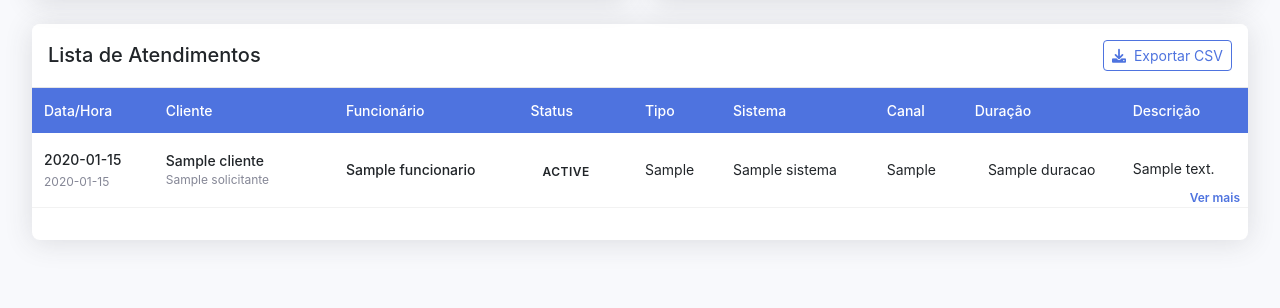
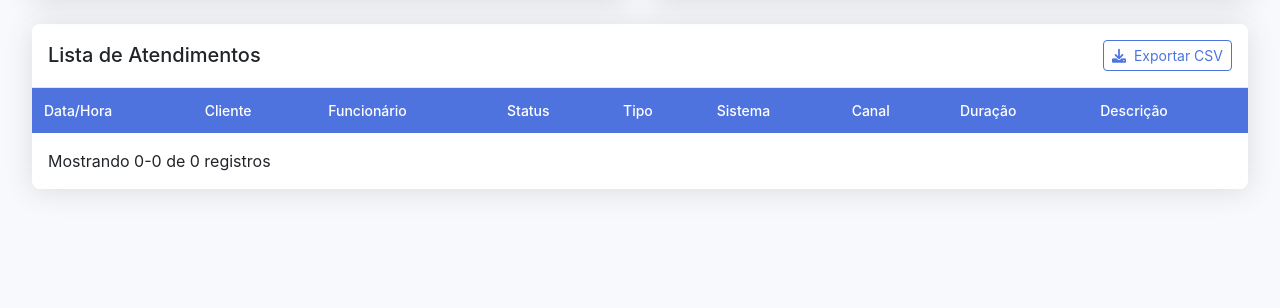
Before and after one commit to camilonbti/bolt-git, a Flask app: template src/templates/dashboard.html in a window 1280 px wide. Shown: the part 1579-1887 px from the top of the page. After the commit the page ends 1773 px from the top, so only its background shows below. Run offline with Flask 2, Linux system fonts and the light colour scheme; the template is opened without the code that fills it: most values are stand-ins (such as "Sample title", 1, 10 or a date in 2020); lists and menus that the app fills with data are empty; some libraries are stand-ins or nearby versions.

Commit message:
funcionando falta ajustes finos

```diff
--- a/app.py
+++ b/app.py
@@ -81,4 +81,4 @@
         }), 500
 
 if __name__ == '__main__':
-    app.run(debug=True, port=5001)
+    app.run(debug=True, port=5002)
--- a/src/static/js/charts.js
+++ b/src/static/js/charts.js
@@ -36,7 +36,7 @@
         };
 
         // Status (Doughnut)
-        this.initChart('status', 'doughnut', {
+        this.createChart('status', 'doughnut', {
             ...commonOptions,
             cutout: '60%',
             plugins: {
@@ -49,38 +49,30 @@
         }, this.colorPalette.getStatusColors());
 
         // Tipo de Atendimento (Bar horizontal)
-        this.initChart('tipo', 'bar', {
+        this.createChart('tipo', 'bar', {
             ...commonOptions,
             indexAxis: 'y',
             scales: {
                 x: {
                     beginAtZero: true,
-                    grid: {
-                        display: false
-                    }
+                    grid: { display: false }
                 },
                 y: {
-                    grid: {
-                        display: false
-                    }
+                    grid: { display: false }
                 }
             }
         });
 
         // Funcionário (Bar)
-        this.initChart('funcionario', 'bar', {
+        this.createChart('funcionario', 'bar', {
             ...commonOptions,
             scales: {
                 y: {
                     beginAtZero: true,
-                    grid: {
-                        display: false
-                    }
+                    grid: { display: false }
                 },
                 x: {
-                    grid: {
-                        display: false
-                    },
+                    grid: { display: false },
                     ticks: {
                         maxRotation: 45,
                         minRotation: 45
@@ -90,26 +82,22 @@
         });
 
         // Cliente (Bar horizontal)
-        this.initChart('cliente', 'bar', {
+        this.createChart('cliente', 'bar', {
             ...commonOptions,
             indexAxis: 'y',
             scales: {
                 x: {
                     beginAtZero: true,
-                    grid: {
-                        display: false
-                    }
+                    grid: { display: false }
                 },
                 y: {
-                    grid: {
-                        display: false
-                    }
+                    grid: { display: false }
                 }
             }
         });
 
         // Sistema (Pie)
-        this.initChart('sistema', 'pie', {
+        this.createChart('sistema', 'pie', {
             ...commonOptions,
             plugins: {
                 ...commonOptions.plugins,
@@ -121,50 +109,30 @@
         });
 
         // Canal (Bar)
-        this.initChart('canal', 'bar', {
+        this.createChart('canal', 'bar', {
             ...commonOptions,
             scales: {
                 y: {
                     beginAtZero: true,
-                    grid: {
-                        display: false
-                    }
+                    grid: { display: false }
                 },
                 x: {
-                    grid: {
-                        display: false
-                    }
-                }
-            }
-        });
-
-        // Solicitações (Bar horizontal)
-        this.initChart('solicitacao', 'bar', {
-            ...commonOptions,
-            indexAxis: 'y',
-            scales: {
-                x: {
-                    beginAtZero: true,
-                    grid: {
-                        display: false
-                    }
-                },
-                y: {
-                    grid: {
-                        display: false
-                    }
+                    grid: { display: false }
                 }
             }
         });
     }
 
-    initChart(type, chartType, options, customColors = null) {
-        const ctx = document.getElementById(`${type}Chart`)?.getContext('2d');
-        if (!ctx) {
-            console.warn(`Elemento ${type}Chart não encontrado. Verifique se o elemento está presente no HTML.`);
-            return; // Não tentar inicializar o gráfico se o elemento não existe
+    createChart(type, chartType, options, customColors = null) {
+        const elementId = `${type}Chart`;
+        const canvas = document.getElementById(elementId);
+
+        if (!canvas) {
+            console.error(`Elemento ${elementId} não encontrado`);
+            return;
         }
 
+        const ctx = canvas.getContext('2d');
         const colors = customColors || this.colorPalette.getChartColors(10);
 
         this.charts[type] = new Chart(ctx, {
--- a/src/static/js/dashboard.js
+++ b/src/static/js/dashboard.js
@@ -1,19 +1,35 @@
 class DashboardManager {
     constructor() {
         console.info('Inicializando DashboardManager');
-        this.dataManager = new DashboardDataManager();
-        this.chartManager = new ChartManager();
-        this.filterManager = new FilterManager();
 
-        // Garantindo que TableManager seja inicializado
-        if (window.TableManager) {
-            this.tableManager = new TableManager();
-        } else {
-            console.error('TableManager não definido. Verifique o carregamento do arquivo table.js.');
-        }
-
+        // Inicializa componentes na ordem correta
+        this.initializeComponents();
         this.setupEventListeners();
         this.loadInitialData();
+    }
+
+    initializeComponents() {
+        try {
+            // Primeiro os dados
+            this.dataManager = new DashboardDataManager();
+
+            // Depois os gráficos
+            this.chartManager = new ChartManager();
+
+            // Depois a tabela
+            if (typeof TableManager !== 'undefined') {
+                this.tableManager = new TableManager();
+            } else {
+                console.error('TableManager não encontrado');
+            }
+
+            // Por último os filtros
+            this.filterManager = new FilterManager();
+
+            console.debug('Componentes inicializados com sucesso');
+        } catch (error) {
+            console.error('Erro ao inicializar componentes:', error);
+        }
     }
 
     setupEventListeners() {
@@ -33,18 +49,11 @@
         if (exportBtn) {
             exportBtn.addEventListener('click', () => this.exportData());
         }
-
-        const clearPeriodBtn = document.getElementById('clearPeriod');
-        if (clearPeriodBtn) {
-            clearPeriodBtn.addEventListener('click', () => {
-                this.filterManager.initializeDateFields();
-            });
-        }
     }
 
     loadInitialData() {
         console.debug('Carregando dados iniciais');
-        const data = this.dataManager.data;
+        const data = this.dataManager?.data;
         if (data) {
             this.updateDashboard(data);
         }
@@ -59,10 +68,15 @@
             }
 
             this.updateKPIs(data.kpis || {});
-            this.chartManager.updateCharts(data.graficos || {});
+
+            if (this.chartManager) {
+                this.chartManager.updateCharts(data.graficos || {});
+            }
+
             if (this.tableManager) {
                 this.tableManager.updateTable(data.registros || []);
             }
+
             this.updateTimestamp(data.ultima_atualizacao);
 
             console.info('Dashboard atualizado com sucesso:', {
@@ -131,7 +145,7 @@
     exportData() {
         console.debug('Iniciando exportação de dados');
         try {
-            const data = this.dataManager.data?.registros;
+            const data = this.dataManager?.data?.registros;
             if (!data || data.length === 0) {
                 this.showError('Não há dados para exportar');
                 return;
--- a/src/static/js/filters.js
+++ b/src/static/js/filters.js
@@ -120,6 +120,9 @@
             const brasiliaOffset = -180; // GMT-3 em minutos
             const today = new Date(now.getTime() + (now.getTimezoneOffset() + brasiliaOffset) * 60000);
 
+            // Remove o componente de tempo para comparação apenas das datas
+            today.setHours(23, 59, 59, 999);
+
             if (isNaN(start.getTime()) || isNaN(end.getTime())) {
                 this.showError('Data inválida');
                 return false;
@@ -130,7 +133,8 @@
                 return false;
             }
 
-            if (start > today || end > today) {
+            // Compara apenas as datas, ignorando o horário
+            if (end > today) {
                 this.showError('Não é possível selecionar datas futuras');
                 return false;
             }
--- a/src/templates/dashboard.html
+++ b/src/templates/dashboard.html
@@ -151,38 +151,7 @@
                             <th>Descrição</th>
                         </tr>
                     </thead>
-                    <tbody id="tableBody">
-                        {% for atendimento in atendimentos %}
-                        <tr>
-                            <td class="datetime-cell">
-                                <span class="date">{{ atendimento.data_hora.strftime('%d/%m/%Y') if atendimento.data_hora }}</span>
-                                <span class="time">{{ atendimento.data_hora.strftime('%H:%M') if atendimento.data_hora }}</span>
-                            </td>
-                            <td class="entity-cell">
-                                <span class="entity-name">{{ atendimento.cliente }}</span>
-                                <span class="entity-detail">{{ atendimento.solicitante }}</span>
-                            </td>
-                            <td class="entity-cell">
-                                <span class="entity-name">{{ atendimento.funcionario }}</span>
-                            </td>
-                            <td>
-                                <span class="status-badge {{ atendimento.status_atendimento|lower }}">
-                                    {{ atendimento.status_atendimento }}
-                                </span>
-                            </td>
-                            <td>{{ atendimento.tipo_atendimento }}</td>
-                            <td>{{ atendimento.sistema }}</td>
-                            <td>{{ atendimento.canal_atendimento }}</td>
-                            <td class="duration-cell">{{ atendimento.duracao }}</td>
-                            <td class="description-cell">
-                                <div class="description-content">
-                                    {{ atendimento.descricao_atendimento }}
-                                </div>
-                                <span class="description-toggle">Ver mais</span>
-                            </td>
-                        </tr>
-                        {% endfor %}
-                    </tbody>
+                    <tbody id="tableBody"></tbody>
                 </table>
             </div>
             <nav id="pagination" class="p-3"></nav>
@@ -192,21 +161,28 @@
     <!-- Scripts -->
     <script src="https://cdn.jsdelivr.net/npm/chart.js"></script>
     <script src="https://cdn.jsdelivr.net/npm/bootstrap@5.3.0/dist/js/bootstrap.bundle.min.js"></script>
-    <script src="{{ url_for('static', filename='js/color-palette.js') }}"></script>
-    <script src="{{ url_for('static', filename='js/data.js') }}"></script>
-    <script src="{{ url_for('static', filename='js/charts.js') }}"></script>
-    <script src="{{ url_for('static', filename='js/table.js') }}"></script>
-    <script src="{{ url_for('static', filename='js/filters.js') }}"></script>
-    <script src="{{ url_for('static', filename='js/dashboard.js') }}"></script>
 
     <!-- Dados iniciais -->
     <script id="dashboardData" type="application/json">
         {{ dados|tojson|safe }}
     </script>
 
+    <!-- Scripts da aplicação (ordem correta de carregamento) -->
+    <script src="{{ url_for('static', filename='js/color-palette.js') }}"></script>
+    <script src="{{ url_for('static', filename='js/data.js') }}"></script>
+    <script src="{{ url_for('static', filename='js/table.js') }}"></script>
+    <script src="{{ url_for('static', filename='js/charts.js') }}"></script>
+    <script src="{{ url_for('static', filename='js/filters.js') }}"></script>
+    <script src="{{ url_for('static', filename='js/dashboard.js') }}"></script>
+
     <script>
-        document.addEventListener('DOMContentLoaded', () => {
-            window.dashboardManager = new DashboardManager();
+        // Garante que todos os scripts estejam carregados antes de inicializar
+        window.addEventListener('load', () => {
+            if (typeof DashboardManager !== 'undefined') {
+                window.dashboardManager = new DashboardManager();
+            } else {
+                console.error('DashboardManager não encontrado');
+            }
         });
     </script>
 </body>
```
Also changed, not shown: 3 other files.
